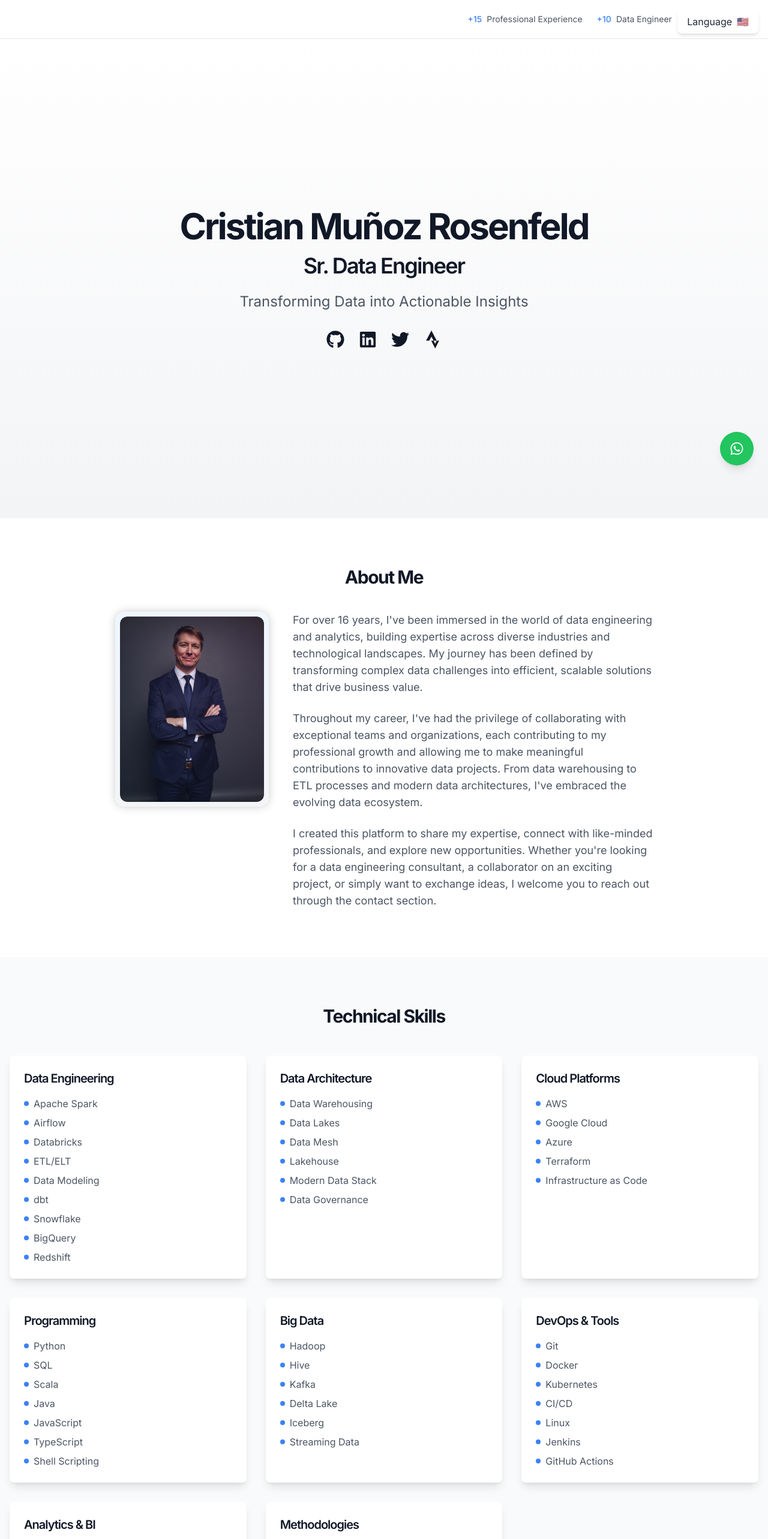
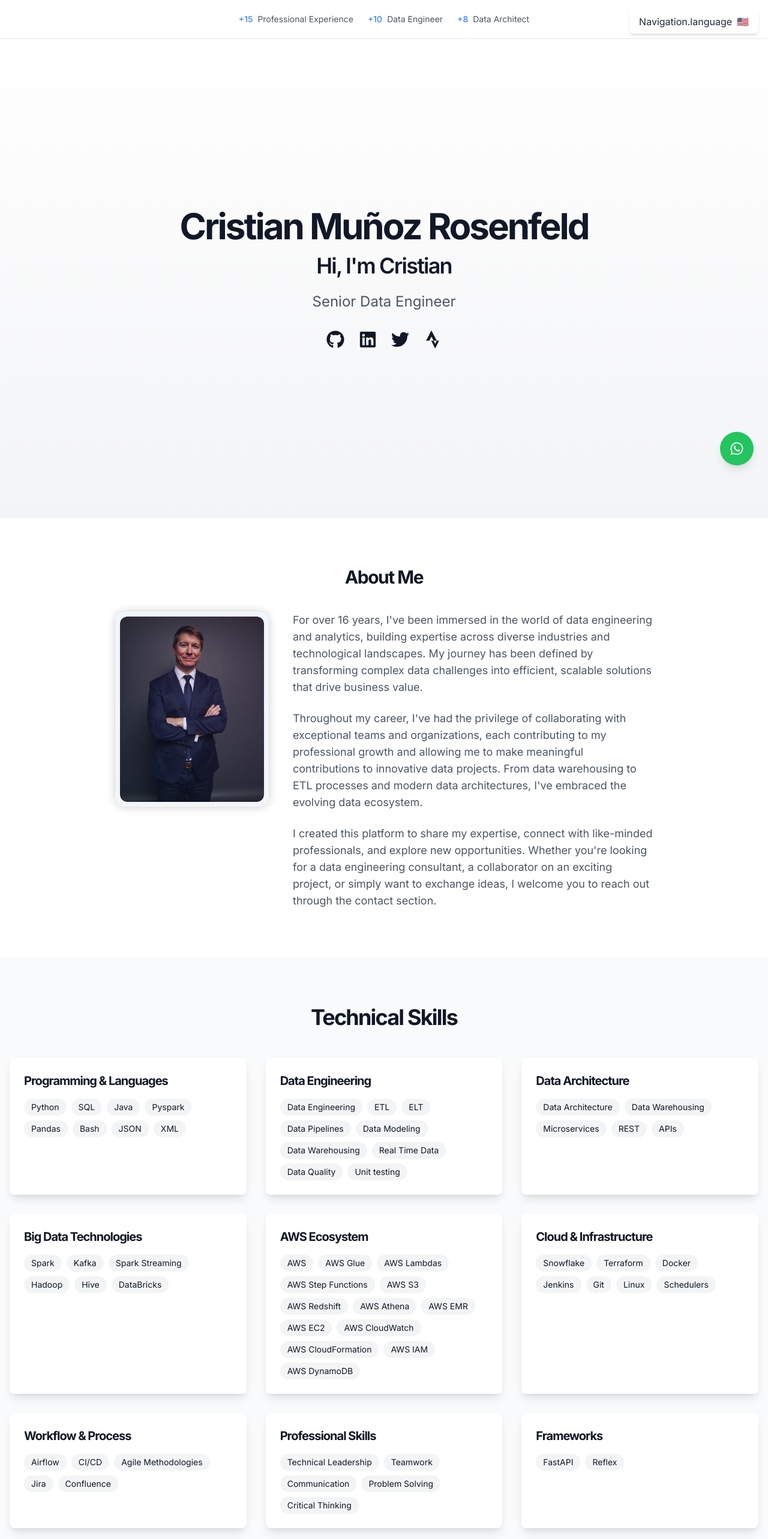
Before and after one commit to cgmuros/personal_web, a Next.js app: page /en in a window 1280 px wide. Shown: the top 2566 px of the page at 60% size. Built offline with nearby package versions, Linux system fonts and the light colour scheme.

Commit message:
feat: reorganize skills into categorized layout

```diff
--- a/messages/en.json
+++ b/messages/en.json
@@ -1,7 +1,9 @@
 {
   "Hero": {
-    "title": "Sr. Data Engineer",
-    "subtitle": "Transforming Data into Actionable Insights"
+    "title": "Hi, I'm Cristian",
+    "subtitle": "Senior Data Engineer",
+    "description": "I build robust data infrastructures and pipelines that transform data into valuable insights.",
+    "contactBtn": "Get in touch"
   },
   "About": {
     "title": "About Me",
@@ -9,10 +11,8 @@
     "description2": "Throughout my career, I've had the privilege of collaborating with exceptional teams and organizations, each contributing to my professional growth and allowing me to make meaningful contributions to innovative data projects. From data warehousing to ETL processes and modern data architectures, I've embraced the evolving data ecosystem.",
     "description3": "I created this platform to share my expertise, connect with like-minded professionals, and explore new opportunities. Whether you're looking for a data engineering consultant, a collaborator on an exciting project, or simply want to exchange ideas, I welcome you to reach out through the contact section."
   },
-  "Navigation": {
-    "language": "Language",
-    "english": "English",
-    "spanish": "Spanish"
+  "Skills": {
+    "title": "Technical Skills"
   },
   "Contact": {
     "title": "Contact Me",
@@ -25,8 +25,8 @@
     "success": "Message sent successfully!",
     "error": "Error sending message. Please try again."
   },
-  "TechnicalSkills": {
-    "title": "Technical Skills",
-    "description": "A comprehensive overview of my technical expertise and capabilities"
+  "LanguageSelector": {
+    "english": "English",
+    "spanish": "Spanish"
   }
 }
--- a/messages/es.json
+++ b/messages/es.json
@@ -1,7 +1,9 @@
 {
   "Hero": {
-    "title": "Ingeniero Sr. de Datos",
-    "subtitle": "Transformando Datos en Información Accionable"
+    "title": "Hola, soy Cristian",
+    "subtitle": "Ingeniero de Datos Senior",
+    "description": "Construyo infraestructuras y pipelines de datos robustos que transforman datos en información valiosa.",
+    "contactBtn": "Contáctame"
   },
   "About": {
     "title": "Sobre Mí",
@@ -9,10 +11,8 @@
     "description2": "A lo largo de mi carrera, he tenido el privilegio de colaborar con equipos y organizaciones excepcionales, cada uno contribuyendo a mi crecimiento profesional y permitiéndome hacer contribuciones significativas a proyectos innovadores de datos. Desde data warehousing hasta procesos ETL y arquitecturas modernas de datos, he adoptado el ecosistema evolutivo de datos.",
     "description3": "Creé esta plataforma para compartir mi experiencia, conectar con profesionales afines y explorar nuevas oportunidades. Ya sea que estés buscando un consultor de ingeniería de datos, un colaborador para un proyecto emocionante o simplemente quieras intercambiar ideas, te invito a contactarme a través de la sección de contacto."
   },
-  "Navigation": {
-    "language": "Idioma",
-    "english": "Inglés",
-    "spanish": "Español"
+  "Skills": {
+    "title": "Habilidades Técnicas"
   },
   "Contact": {
     "title": "Contáctame",
@@ -25,8 +25,8 @@
     "success": "¡Mensaje enviado con éxito!",
     "error": "Error al enviar el mensaje. Por favor, intenta de nuevo."
   },
-  "TechnicalSkills": {
-    "title": "Habilidades Técnicas",
-    "description": "Una visión general completa de mi experiencia técnica y capacidades"
+  "LanguageSelector": {
+    "english": "Inglés",
+    "spanish": "Español"
   }
 }
--- a/src/app/[locale]/layout.tsx
+++ b/src/app/[locale]/layout.tsx
@@ -41,8 +41,7 @@ export default async function RootLayout({
         <NextIntlClientProvider locale={locale} messages={messages}>
           <div className="min-h-screen">
             <header className="fixed top-0 left-0 right-0 z-50 bg-white/80 dark:bg-gray-900/80 backdrop-blur-sm border-b border-gray-200 dark:border-gray-800">
-              <div className="container mx-auto px-4 h-16 flex items-center justify-between">
-                <div className="w-20"></div>
+              <div className="container mx-auto px-4 h-16 flex items-center justify-center">
                 <div className="flex items-center space-x-6 text-sm">
                   <div className="flex items-center">
                     <span className="text-blue-500 font-medium">+15</span>
@@ -57,7 +56,9 @@ export default async function RootLayout({
                     <span className="ml-2 text-gray-600 dark:text-gray-400">Data Architect</span>
                   </div>
                 </div>
-                <LanguageSelector />
+                <div className="absolute right-4">
+                  <LanguageSelector />
+                </div>
               </div>
             </header>
             <main className="pt-16">
--- a/src/components/Skills.tsx
+++ b/src/components/Skills.tsx
@@ -1,80 +1,91 @@
 'use client';
 
-import { motion } from 'framer-motion'
+import { useTranslations } from 'next-intl';
+import { motion } from 'framer-motion';
 
-const skills = [
+export default function Skills() {
+  const t = useTranslations('Skills');
+
+  const skillCategories = [
+    {
+      category: "Programming & Languages",
+      items: ["Python", "SQL", "Java", "Pyspark", "Pandas", "Bash", "JSON", "XML"]
+    },
     {
       category: "Data Engineering",
-    items: ["Apache Spark", "Airflow", "Databricks", "ETL/ELT", "Data Modeling", "dbt", "Snowflake", "BigQuery", "Redshift"]
+      items: ["Data Engineering", "ETL", "ELT", "Data Pipelines", "Data Modeling", "Data Warehousing", "Real Time Data", "Data Quality", "Unit testing"]
     },
     {
       category: "Data Architecture",
-    items: ["Data Warehousing", "Data Lakes", "Data Mesh", "Lakehouse", "Modern Data Stack", "Data Governance"]
+      items: ["Data Architecture", "Data Warehousing", "Microservices", "REST", "APIs"]
     },
     {
-    category: "Cloud Platforms",
-    items: ["AWS", "Google Cloud", "Azure", "Terraform", "Infrastructure as Code"]
+      category: "Big Data Technologies",
+      items: ["Spark", "Kafka", "Spark Streaming", "Hadoop", "Hive", "DataBricks"]
     },
     {
-    category: "Programming",
-    items: ["Python", "SQL", "Scala", "Java", "JavaScript", "TypeScript", "Shell Scripting"]
+      category: "AWS Ecosystem",
+      items: ["AWS", "AWS Glue", "AWS Lambdas", "AWS Step Functions", "AWS S3", "AWS Redshift", "AWS Athena", "AWS EMR", "AWS EC2", "AWS CloudWatch", "AWS CloudFormation", "AWS IAM", "AWS DynamoDB"]
     },
     {
-    category: "Big Data",
-    items: ["Hadoop", "Hive", "Kafka", "Delta Lake", "Iceberg", "Streaming Data"]
+      category: "Cloud & Infrastructure",
+      items: ["Snowflake", "Terraform", "Docker", "Jenkins", "Git", "Linux", "Schedulers"]
     },
     {
-    category: "DevOps & Tools",
-    items: ["Git", "Docker", "Kubernetes", "CI/CD", "Linux", "Jenkins", "GitHub Actions"]
+      category: "Workflow & Process",
+      items: ["Airflow", "CI/CD", "Agile Methodologies", "Jira", "Confluence"]
     },
     {
-    category: "Analytics & BI",
-    items: ["Looker", "Tableau", "Power BI", "Data Visualization", "Metrics Definition"]
+      category: "Professional Skills",
+      items: ["Technical Leadership", "Teamwork", "Communication", "Problem Solving", "Critical Thinking"]
     },
     {
-    category: "Methodologies",
-    items: ["Agile", "Scrum", "Data Mesh", "DataOps", "MLOps"]
+      category: "Frameworks",
+      items: ["FastAPI", "Reflex"]
     }
-]
+  ];
 
-export default function Skills() {
   return (
-    <section className="w-full py-20 bg-gray-50 dark:bg-gray-900">
+    <section id="skills" className="py-20 bg-gray-50 dark:bg-gray-800">
       <div className="container mx-auto px-4">
-        <motion.div
+        <motion.h2
           initial={{ opacity: 0, y: 20 }}
           whileInView={{ opacity: 1, y: 0 }}
-          transition={{ duration: 0.5 }}
           viewport={{ once: true }}
+          className="text-4xl font-bold text-center mb-12"
         >
-          <h2 className="text-3xl font-bold mb-12 text-center">Technical Skills</h2>
+          {t('title')}
+        </motion.h2>
+
         <div className="grid grid-cols-1 md:grid-cols-2 lg:grid-cols-3 gap-8">
-            {skills.map((skillGroup, index) => (
+          {skillCategories.map((category, categoryIndex) => (
             <motion.div
-                key={skillGroup.category}
+              key={category.category}
               initial={{ opacity: 0, y: 20 }}
               whileInView={{ opacity: 1, y: 0 }}
-                transition={{ duration: 0.5, delay: index * 0.1 }}
               viewport={{ once: true }}
-                className="bg-white dark:bg-gray-800 p-6 rounded-lg shadow-lg"
+              transition={{ delay: categoryIndex * 0.1 }}
+              className="bg-white dark:bg-gray-700 rounded-lg shadow-lg p-6"
             >
-                <h3 className="text-xl font-semibold mb-4">{skillGroup.category}</h3>
-                <ul className="space-y-2">
-                  {skillGroup.items.map((skill) => (
-                    <li
+              <h3 className="text-xl font-bold mb-4">{category.category}</h3>
+              <div className="flex flex-wrap gap-2">
+                {category.items.map((skill, skillIndex) => (
+                  <motion.span
                     key={skill}
-                      className="flex items-center text-gray-600 dark:text-gray-300"
+                    initial={{ opacity: 0 }}
+                    whileInView={{ opacity: 1 }}
+                    viewport={{ once: true }}
+                    transition={{ delay: (categoryIndex * 0.1) + (skillIndex * 0.05) }}
+                    className="px-3 py-1 bg-gray-100 dark:bg-gray-600 rounded-full text-sm"
                   >
-                      <span className="w-2 h-2 bg-blue-500 rounded-full mr-2"></span>
                     {skill}
-                    </li>
+                  </motion.span>
                 ))}
-                </ul>
+              </div>
             </motion.div>
           ))}
         </div>
-        </motion.div>
       </div>
     </section>
-  )
+  );
 }
```
Lines whose indentation alone changed are shown as unchanged.
